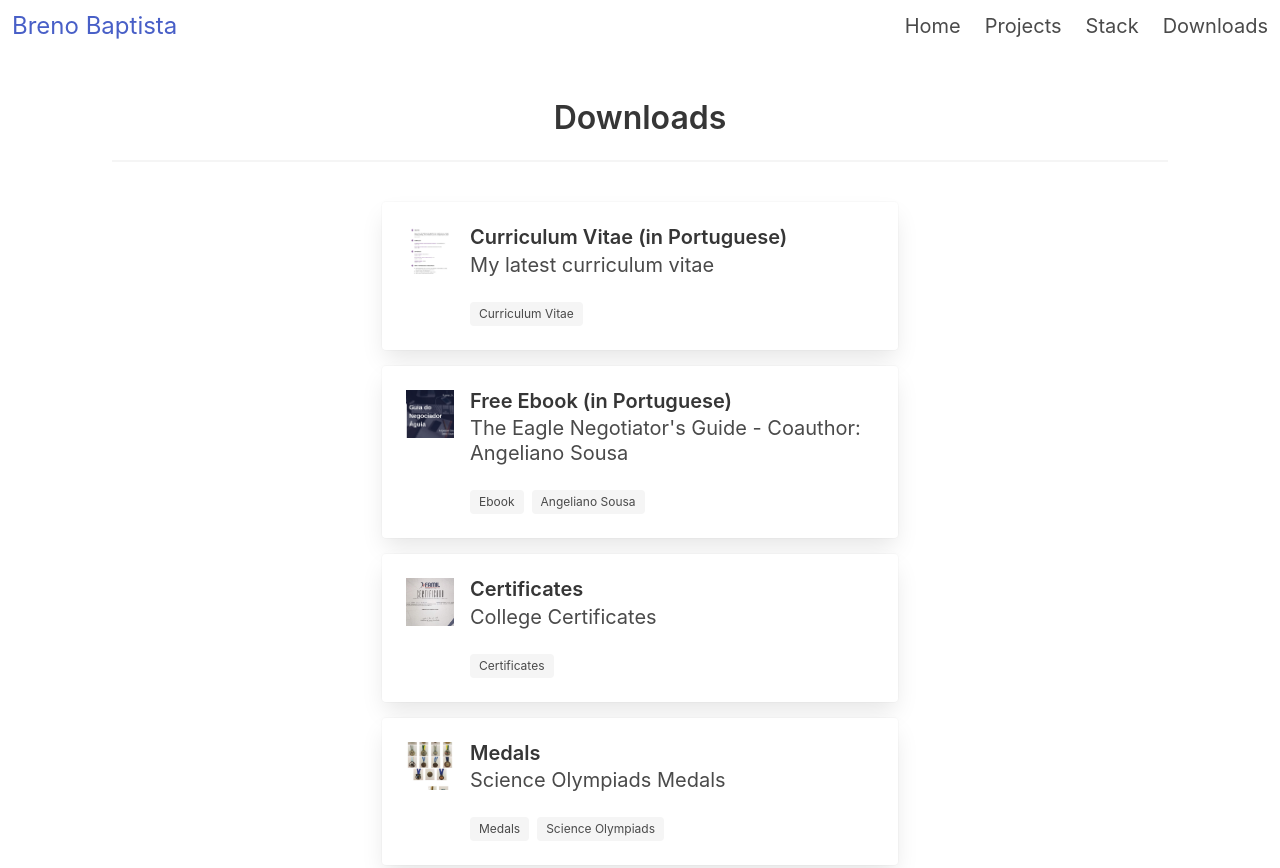
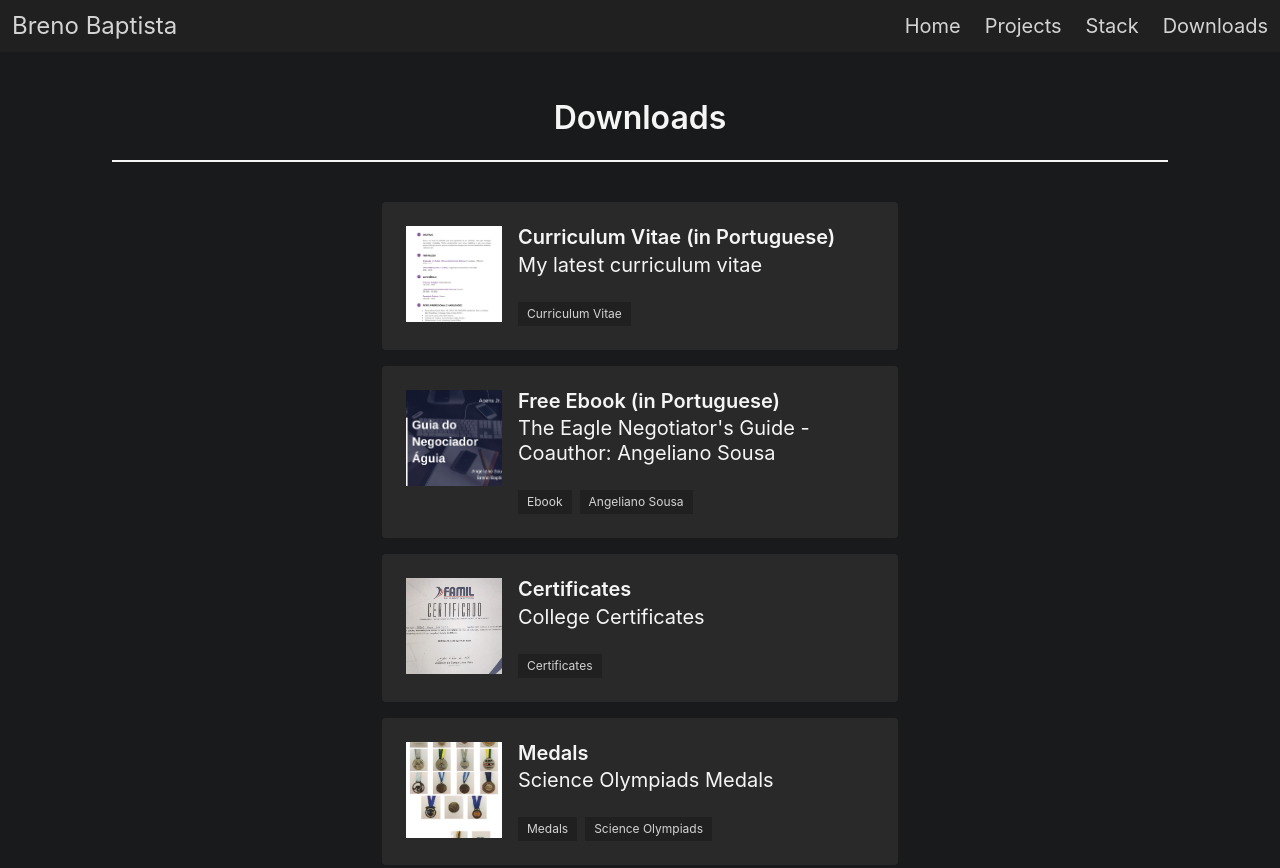
Before and after one commit to brenobaptista/portfolio-website-gatsby, a Gatsby site: page /downloads in a window 1280 px wide. Shown: the top 868 px of the page. Built offline with nearby package versions, Linux system fonts and the light colour scheme; Gatsby itself is replaced by a stand-in of ours.

Commit message:
Finished

```diff
--- a/gatsby-config.js
+++ b/gatsby-config.js
@@ -22,8 +22,8 @@ module.exports = {
         name: `Portfolio Website of Breno Baptista`,
         short_name: `Breno Baptista`,
         start_url: `/`,
-        background_color: `#53297C`,
-        theme_color: `#53297C`,
+        background_color: `#AA00AA`,
+        theme_color: `#AA00AA`,
         display: `minimal-ui`,
         icon: `src/images/favicon.png`, // This path is relative to the root of the site.
       },
--- a/src/components/Card/card.scss
+++ /dev/null
@@ -1,3 +0,0 @@
-.card {
-    margin: 16px 0;
-}
--- a/src/components/Card/card.js
+++ b/src/components/card.js
@@ -13,15 +13,15 @@ const card= ({
             <div className="card-content">
                 <div className="media">
                     <div className="media-left">
-                        <figure className="image is-48x48">
+                        <figure className="image is-96x96">
                             {image}
                         </figure>
                     </div>
                     <div className="media-content">
-                        <h4 className="title is-size-5-desktop is-size-6-touch">
+                        <h4 className="title is-size-5-desktop is-size-6-touch has-text-light">
                             {title}
                         </h4>
-                        <p className="subtitle is-size-5-desktop is-size-6-touch">
+                        <p className="subtitle is-size-5-desktop is-size-6-touch has-text-light">
                             {subtitle}
                         </p>
                         <div className="tags">
--- a/src/pages/downloads.js
+++ b/src/pages/downloads.js
@@ -1,51 +1,44 @@
 import React from 'react';
 import Layout from '../components/layout'
 import SEO from "../components/seo"
-import Card from '../components/Card/card'
+import Card from '../components/card'
 import PropTypes from 'prop-types';
 import {  graphql } from "gatsby"
 import Img from 'gatsby-image'
 
 export const queryImage = graphql`
     query {
-        gatsbyastronaut: file(relativePath: { eq: "gatsby-astronaut.png" }) {
-            childImageSharp {
-                fixed(width: 48, height: 48) {
-                    ...GatsbyImageSharpFixed
-                }
-            }
-        }
         curriculumvitae: file(relativePath: { eq: "curriculumvitae.png" }) {
             childImageSharp {
-                fixed(width: 48, height: 48) {
+                fixed(width: 96, height: 96) {
                     ...GatsbyImageSharpFixed
                 }
             }
         }
         ebookaguia: file(relativePath: { eq: "ebookaguia.png" }) {
             childImageSharp {
-                fixed(width: 48, height: 48) {
+                fixed(width: 96, height: 96) {
                     ...GatsbyImageSharpFixed
                 }
             }
         }
         medals: file(relativePath: { eq: "medals.png" }) {
             childImageSharp {
-                fixed(width: 48, height: 48) {
+                fixed(width: 96, height: 96) {
                     ...GatsbyImageSharpFixed
                 }
             }
         }
         certificates: file(relativePath: { eq: "certificates.png" }) {
             childImageSharp {
-                fixed(width: 48, height: 48) {
+                fixed(width: 96, height: 96) {
                     ...GatsbyImageSharpFixed
                 }
             }
         }
         certificates2: file(relativePath: { eq: "certificates2.png" }) {
             childImageSharp {
-                fixed(width: 48, height: 48) {
+                fixed(width: 96, height: 96) {
                     ...GatsbyImageSharpFixed
                 }
             }
@@ -57,7 +50,7 @@ const downloads = ({ data }) => (
     <Layout>
         <SEO title="Downloads" />
         <section className="section is-size-4-desktop is-size-5-touch">
-            <h1 className="title has-text-centered">Downloads</h1>
+            <h1 className="title has-text-centered has-text-light">Downloads</h1>
             <hr />
             <div className="columns">
                 <div className="column is-half is-offset-one-quarter">
--- a/src/pages/stack.js
+++ b/src/pages/stack.js
@@ -14,10 +14,10 @@ const stack = () => (
             </script>
         </Helmet>
         <section className="section is-size-4-desktop is-size-5-touch">
-            <h1 className="title has-text-centered">Stack</h1>
+            <h1 className="title has-text-centered has-text-light">Stack</h1>
             <hr />
             <div className="columns is-centered has-text-centered">
-                <div className="column">
+                <div className="column is-half">
                     <a
                         frameborder="0"
                         data-theme="light"
--- /dev/null
+++ b/src/styles/fonts.scss
@@ -0,0 +1,7 @@
+/* Use this if you wanna add a font  to the project*/
+
+/* @font-face {
+    font-family: "Font's Name";
+    font-display: swap;
+    src: url("font.otf") format('opentype');
+} */
--- a/src/styles/home.scss
+++ /dev/null
@@ -1,3 +0,0 @@
-.photo {
-    margin: 48px auto 24px;
-}
--- a/src/styles/index.scss
+++ b/src/styles/index.scss
@@ -1,5 +1,18 @@
+@import './fonts.scss';
+@import './theme.scss';
+
 @import '~bulma/bulma';
 
-@import './home.scss';
 
-@import '../components/Card/card.scss';
+.photo {
+    margin: 48px auto 24px;
+}
+
+.card {
+    margin: 16px 0;
+    box-shadow: none;
+}
+
+.card:hover {
+    background-color: rgba(#d4d4d4, .15);
+}
--- /dev/null
+++ b/src/styles/theme.scss
@@ -0,0 +1,19 @@
+/* Use the font here */
+/* $family-primary: "Same Font's Name"; */
+
+/* Change bulma colors */
+$body-background-color: #181A1B;
+$text: #d4d4d4;
+$link: #007acc;
+$link-hover: #569cd6;
+
+$navbar-background-color: #202021;
+$navbar-item-color: #d4d4d4;
+$navbar-item-hover-color: #d4d4d4;
+$navbar-item-hover-background-color: #292929;
+$navbar-burger-color: #d4d4d4;
+
+$card-background-color: #292929;
+$tag-color: #d4d4d4;
+$tag-background-color: #202021;
+$tag-radius: 0;
```
Also changed, not shown: src/components/image.js (deleted, +0 -41 lines), src/pages/404.js (+7 -2 lines), src/pages/index.js (+5 -3 lines), src/pages/projects.js (+16 -22 lines), src/images/acens.png, src/images/jardimcaipira.png, src/images/nimbalo.png, src/images/portfolio.png, src/images/semanauniversitaria.png.
